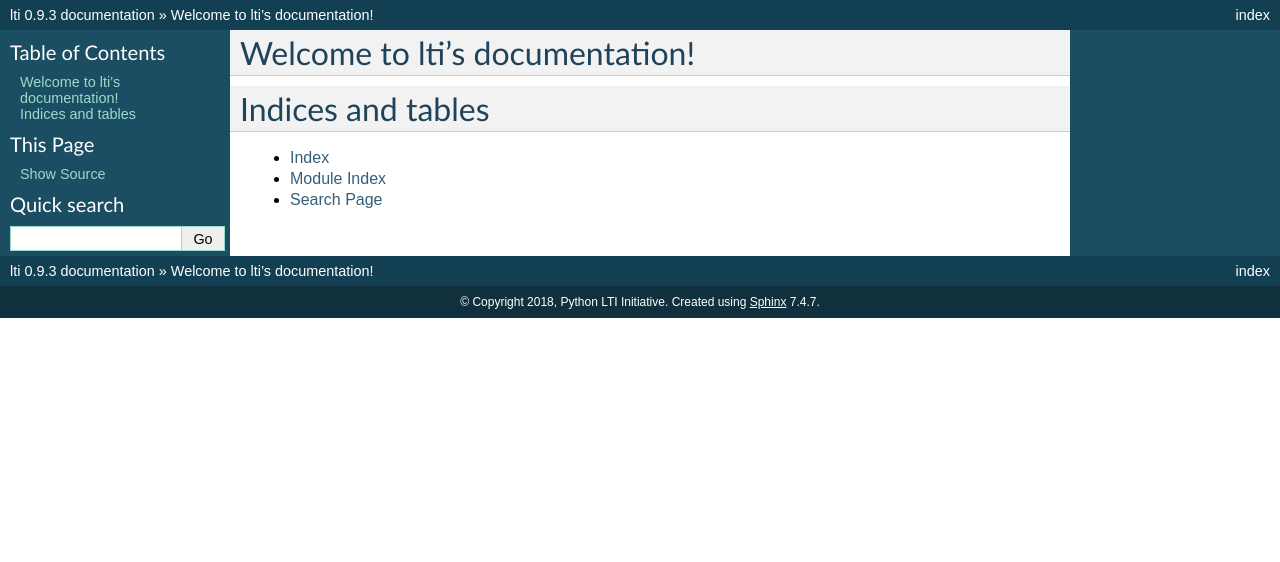
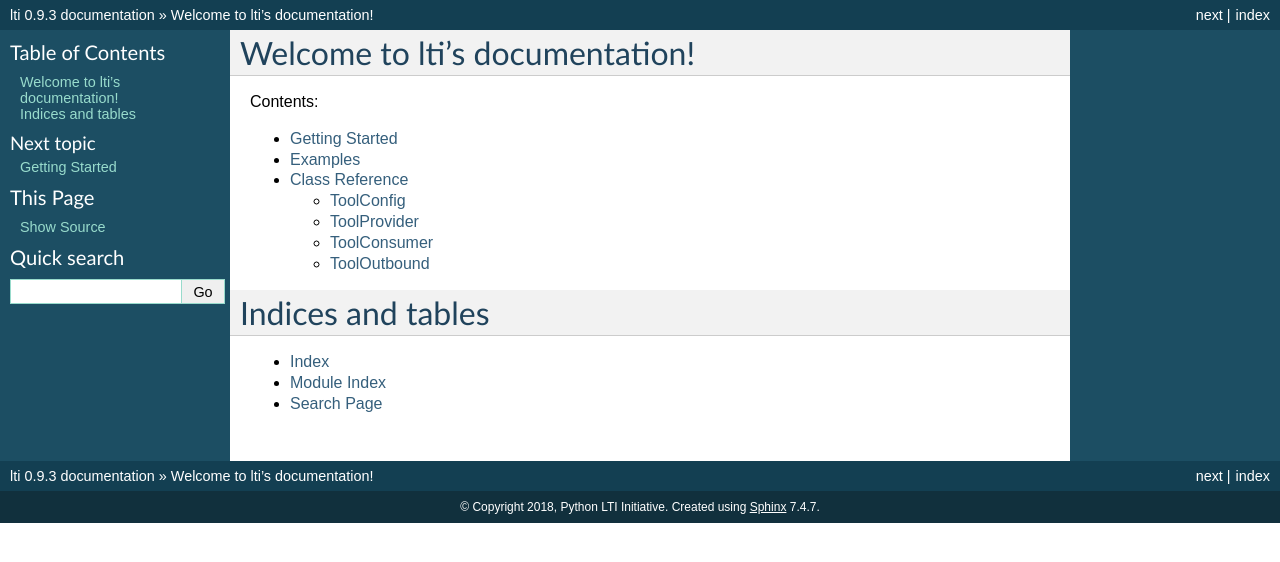
Before and after one commit to pylti/lti, a Sphinx documentation site: the page built from docs/index.rst, in a window 1280 px wide. Shown: the top 562 px of the page. Built offline with Sphinx 7.4.7, drawn with Linux system fonts in a browser that asks for light colours.

Commit message:
Add class references

```diff
--- a/docs/conf.py
+++ b/docs/conf.py
@@ -11,10 +11,9 @@
 # If extensions (or modules to document with autodoc) are in another directory,
 # add these directories to sys.path here. If the directory is relative to the
 # documentation root, use os.path.abspath to make it absolute, like shown here.
-#
-# import os
-# import sys
-# sys.path.insert(0, os.path.abspath('.'))
+import os
+import sys
+sys.path.insert(0, os.path.abspath('../src'))
 
 
 # -- Project information -----------------------------------------------------
--- /dev/null
+++ b/docs/examples.rst
@@ -0,0 +1,5 @@
+Examples
+========
+
+.. toctree::
+   :maxdepth: 2
--- /dev/null
+++ b/docs/getting_started.rst
@@ -0,0 +1,5 @@
+Getting Started
+===============
+
+.. toctree::
+   :maxdepth: 2
--- a/docs/index.rst
+++ b/docs/index.rst
@@ -10,6 +10,9 @@ Welcome to lti's documentation!
    :maxdepth: 2
    :caption: Contents:
 
+   getting_started
+   examples
+   class_reference
 
 
 Indices and tables
--- /dev/null
+++ b/docs/tool_config.rst
@@ -0,0 +1,5 @@
+ToolConfig
+==========
+
+.. automodule:: lti.tool_config
+   :members:
--- /dev/null
+++ b/docs/tool_provider.rst
@@ -0,0 +1,5 @@
+ToolProvider
+============
+
+.. automodule:: lti.tool_provider
+   :members:
```
Also changed, not shown: docs/class_reference.rst (added, +9 -0 lines), docs/tool_consumer.rst (added, +11 -0 lines).
